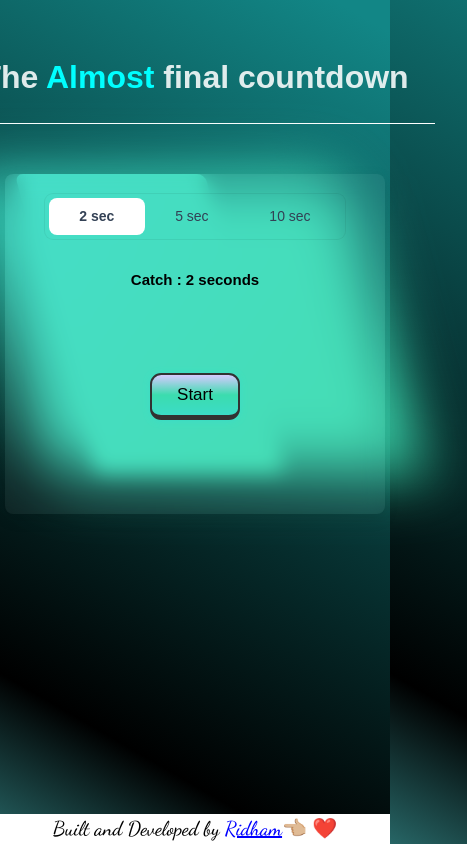
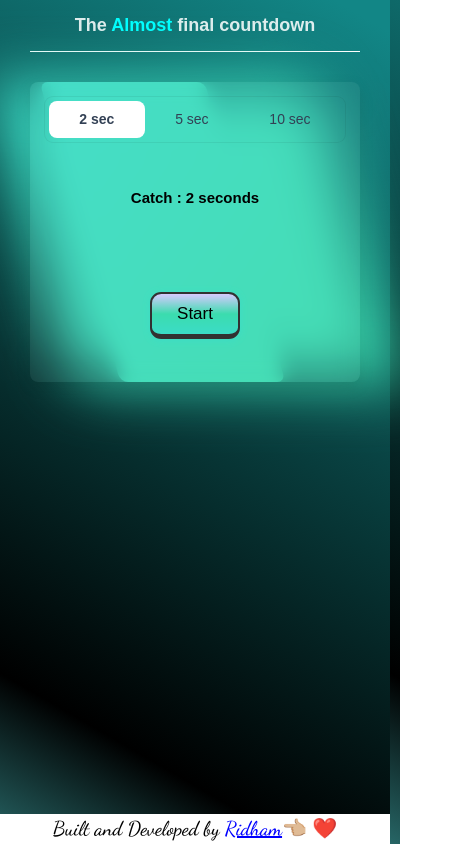
Before and after one commit to ridham-sawhney/AccuStop, a React (Vite) app: page / in a window 390 px wide. Shown: the whole page, 467 px wide, since content can reach past the window. Built offline with nearby package versions, Linux system fonts and the light colour scheme; a web font is replaced by a local one.

Commit message:
responsiveness added for mobile and tab

```diff
--- a/src/App.css
+++ b/src/App.css
@@ -1,6 +1,3 @@
 #root {
   max-width: 1280px;
-  margin: 0 auto;
-  padding: 2rem;
-  text-align: center;
 }
--- a/src/components/GameGround/GameGround.css
+++ b/src/components/GameGround/GameGround.css
@@ -2,7 +2,7 @@
     display: flex;
     min-width: 250px;
     justify-content: space-around;
-    margin: 50px;
+    margin-top: 30px;
 
     button{
         margin-top: 75px;
@@ -82,7 +82,6 @@
     position: relative;
     width: 100%;
     height: 100%;
-    padding: 20px 40px;
     background: rgba(255, 255, 255, 0.05);
     backdrop-filter: blur(10px);
     box-shadow: 0 5px 15px rgba(0, 0, 0, 0.1);
--- a/src/components/GameIntro/GameIntro.css
+++ b/src/components/GameIntro/GameIntro.css
@@ -2,7 +2,22 @@
     font-family: "Zen Dots", sans-serif;
     font-weight: normal;
     border-bottom: 1px solid white;
+    display: flex;
+    align-items: center;
+    justify-content: center;
 }
 .colored{
     color:aqua
 }
+
+@media screen and (max-width: 400px) {
+    .gameIntro h1 {
+        font-size: 18px;
+    }
+}
+
+@media screen and (min-width: 400px) and (max-width: 620px) {
+    .gameIntro h1 {
+        font-size: 20px;
+    }
+}
--- a/src/components/ReusableComponents/FloatingSelector/FloatingSelector.css
+++ b/src/components/ReusableComponents/FloatingSelector/FloatingSelector.css
@@ -3,12 +3,14 @@
     display: flex;
     flex-wrap: wrap;
     border-radius: 0.5rem;
+    margin: 15px;
     /* background-color: #EEE; */
     background-color: transparent;
     box-sizing: border-box;
     box-shadow: 0 0 0px 1px rgba(0, 0, 0, 0.06);
     padding: 0.25rem;
     width: 300px;
+    min-width: 150px;
     font-size: 14px;
   }
 
```
